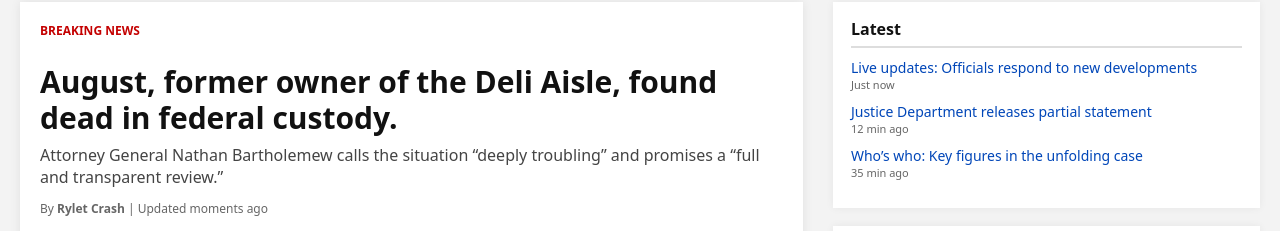
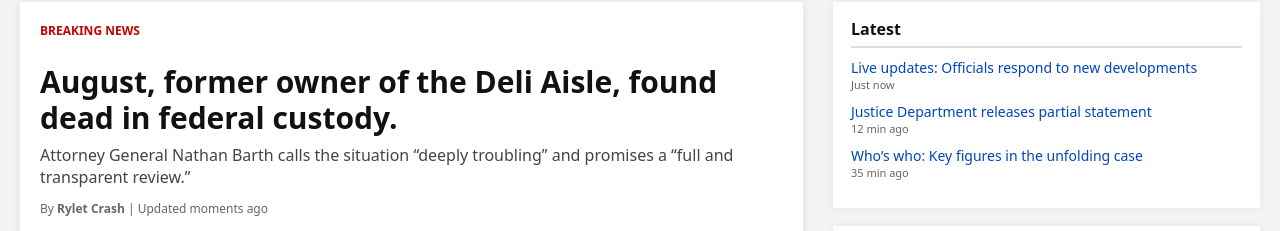
Before and after one commit to NotAnIronman/ARG, a Jekyll site: the page built from pages/Test.html, in a window 1280 px wide and 1400 px high. Shown: the part 221-452 px from the top of the window. Built offline with Jekyll 4.4.1, drawn with Linux system fonts in a browser that asks for light colours; some of the changed text lies outside the part shown; grey boxes are pictures that could not be loaded.

Commit message:
Update Test.html

```diff
--- a/pages/Test.html
+++ b/pages/Test.html
@@ -13,7 +13,7 @@
             <div class="hero-tag">Breaking News</div>
             <h2 class="hero-headline">August, former owner of the Deli Aisle, found dead in federal custody.</h2>
             <div class="hero-subheadline">
-                Attorney General Nathan Bartholemew calls the situation “deeply troubling” and promises a “full and transparent review.”
+                Attorney General Nathan Barth calls the situation “deeply troubling” and promises a “full and transparent review.”
             </div>
             <div class="hero-meta">
                 By <strong>Rylet Crash</strong> | Updated moments ago
@@ -54,7 +54,7 @@
             </div>
 
             <p>
-                Attorney General Nathan Bartholemew said he was “deeply troubled” to learn of August’s death while in federal custody. He confirmed that he has contacted the Justice Department’s inspector general, who will “conduct a thorough review of all procedures and decisions made in the hours leading up to this incident.”
+                Attorney General Nathan Barth said he was “deeply troubled” to learn of August’s death while in federal custody. He confirmed that he has contacted the Justice Department’s inspector general, who will “conduct a thorough review of all procedures and decisions made in the hours leading up to this incident.”
             </p>
 
             <p>
```
